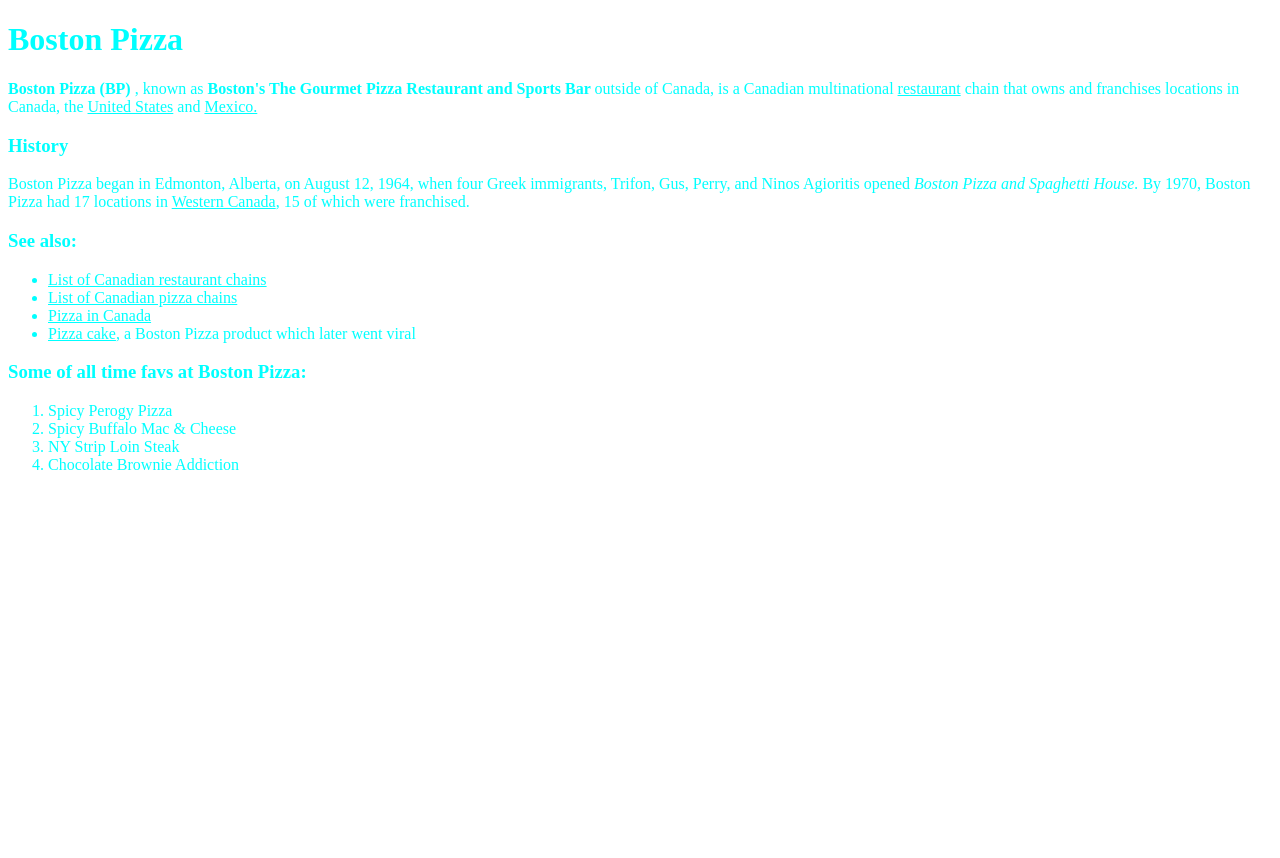
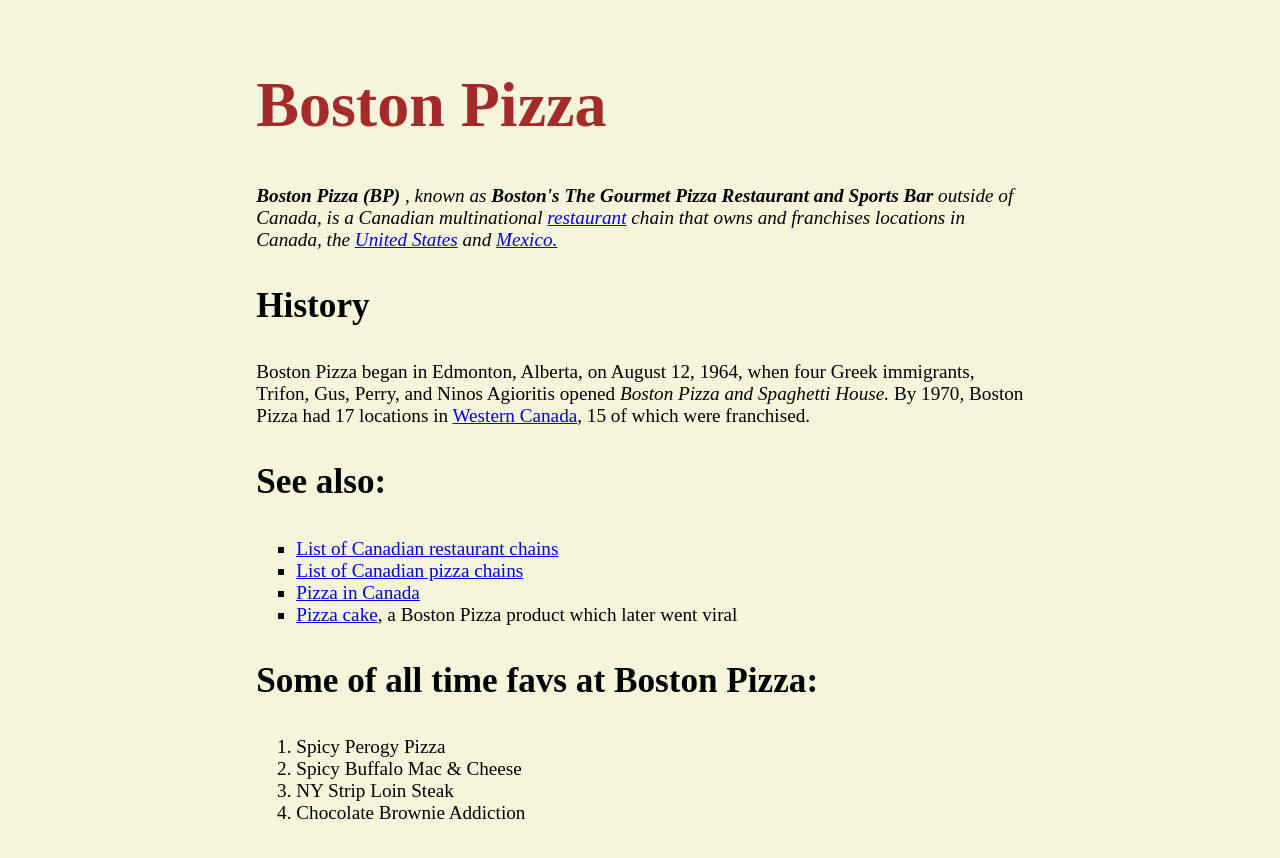
Before and after one commit to M0-09/wiki-markup, a plain HTML site: page index.html in a window 1280 px wide. Before the commit the page ends 800 px from the top, so only its background shows below. Drawn offline with Linux system fonts and the light colour scheme.

Commit message:
added styles

```diff
--- a/index.html
+++ b/index.html
@@ -8,7 +8,7 @@
   </head>
   <body>
     <h1>Boston Pizza</h1>
-    <p>
+    <p class="italics">
       <strong> Boston Pizza (BP) </strong>, known as
       <strong> Boston's The Gourmet Pizza Restaurant and Sports Bar </strong>
       outside of Canada, is a Canadian multinational
@@ -27,7 +27,7 @@
       franchised.
     </p>
     <h3>See also:</h3>
-    <ul>
+    <ul style="list-style-type: square">
       <li>
         <a
           href="https://en.wikipedia.org/wiki/List_of_Canadian_restaurant_chains"
--- a/styles/main.css
+++ b/styles/main.css
@@ -1,3 +1,23 @@
 * {
-  color: aqua;
+  background-color: beige;
 }
+
+body {
+  padding: 25px;
+  max-width: 80ch;
+  margin: auto;
+  font-size: 1.2rem ;
+}
+
+h1 {
+  font-size: 4rem;
+  color: brown;
+}
+
+h3 {
+  font-size: 2.2rem;
+}
+
+.italics {
+  font-style: italic;
+}
```
